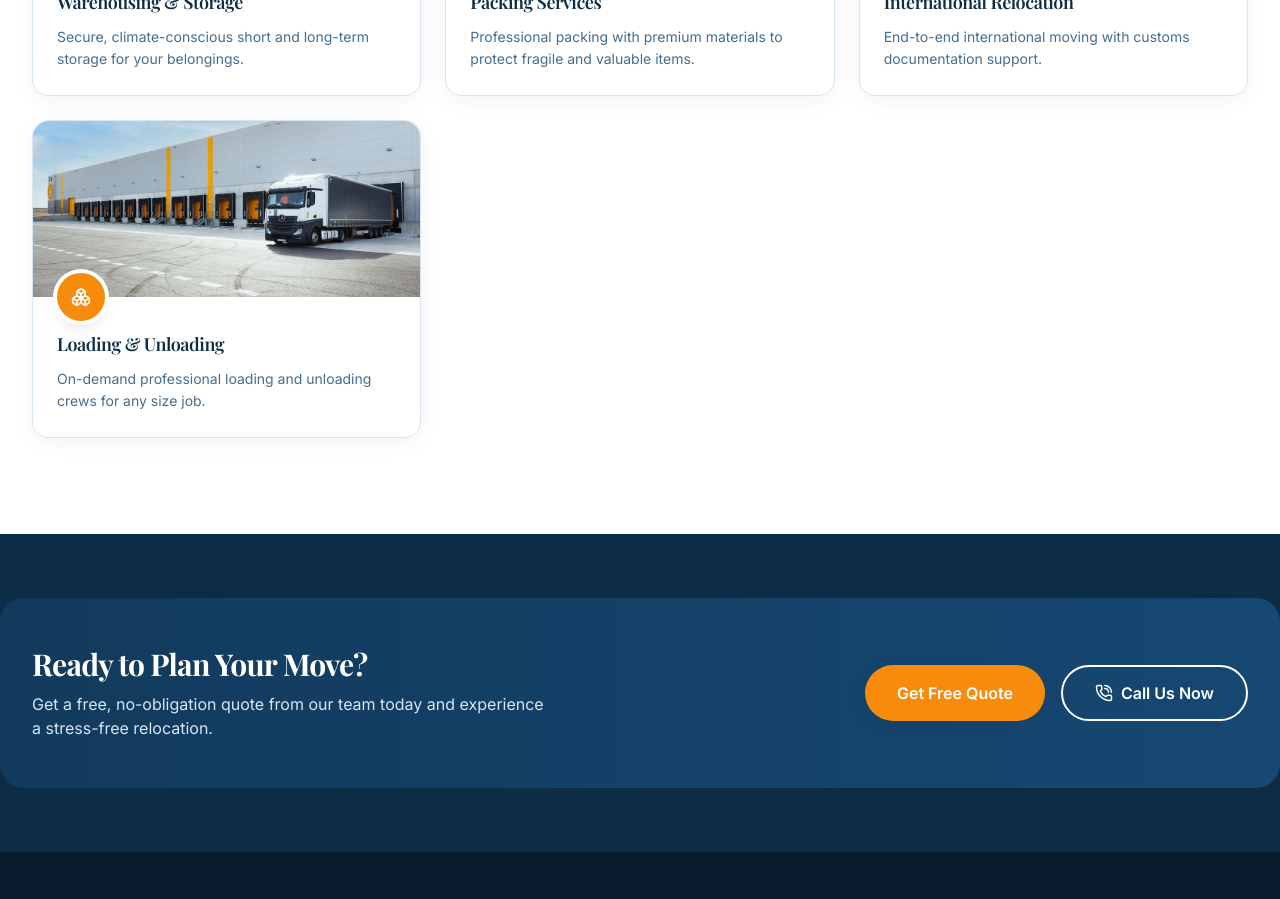
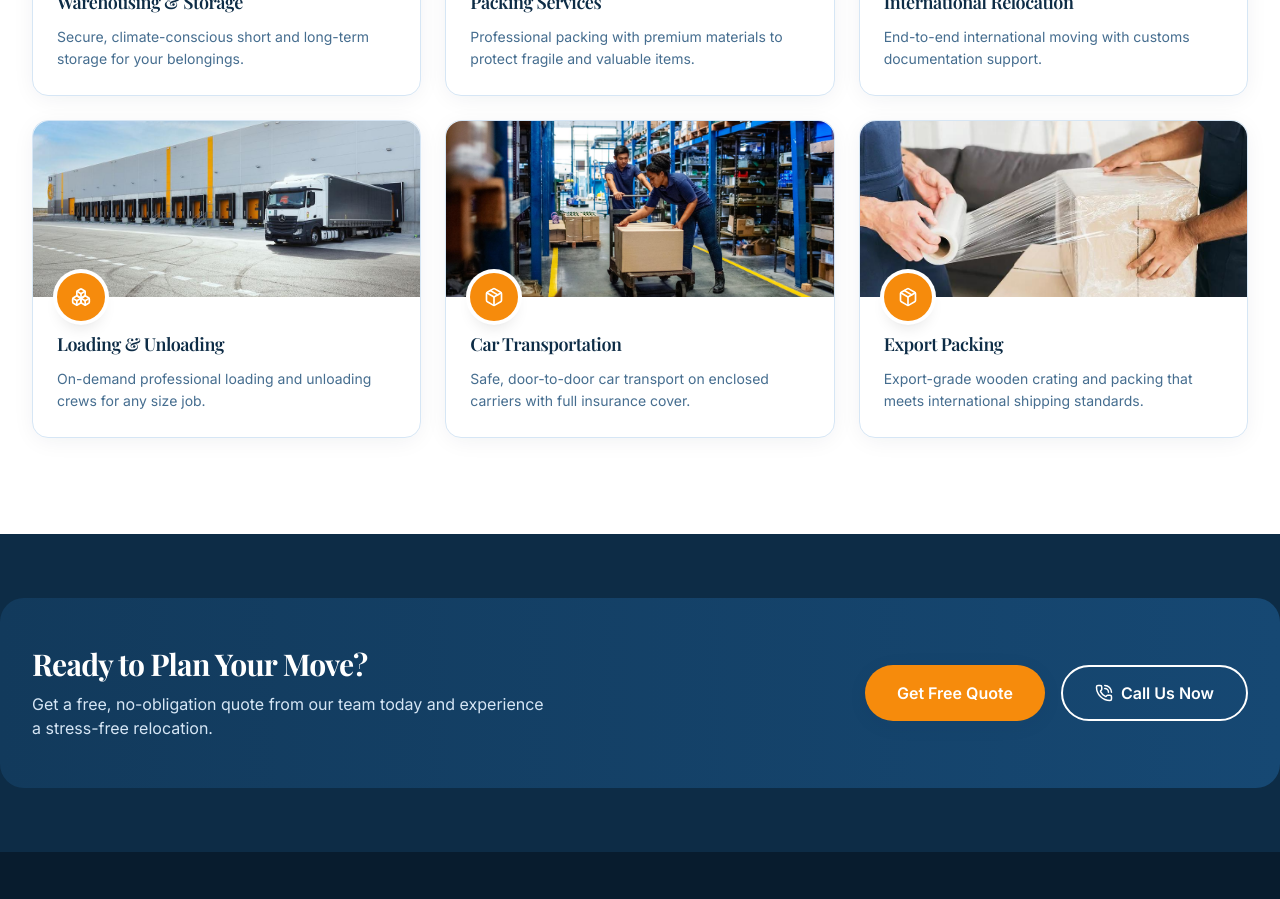
Before and after one commit to Luisant-git/Annai--Packers, a React (Vite) app in the folder frontend/: page /services in a window 1280 px wide. Shown: the part 1000-1899 px from the top of the page. Built offline with nearby package versions, Linux system fonts and the light colour scheme.

Commit message:
add car transportation and export packing services

```diff
--- a/frontend/src/data/services.js
+++ b/frontend/src/data/services.js
@@ -5,6 +5,8 @@ import packingServices from '@/assets/chooseus-img4.jpg'
 import officeCorporateRelocation from '@/assets/img4.jpeg'
 import warehousingStorage from '@/assets/img1.jpeg'
 import loadingUnloading from '@/assets/img6.jpeg'
+import carTransportation from '@/assets/img3.jpeg'
+import exportPacking from '@/assets/img13.jpeg'
 
 export const SERVICES = [
   {
@@ -126,6 +128,40 @@ export const SERVICES = [
     ],
     order: 7,
   },
+  {
+    id: 'car-transportation',
+    title: 'Car Transportation',
+    slug: 'car-transportation',
+    shortDesc: 'Safe, door-to-door car transport on enclosed carriers with full insurance cover.',
+    description:
+      'Relocating your car to a new city? Our dedicated car transportation service uses enclosed, GPS-tracked carriers and experienced drivers to move your vehicle safely without adding wear or mileage.\n\nEvery car is inspected and photographed before loading and after delivery, and covered by comprehensive transit insurance for complete peace of mind.',
+    icon: 'Car',
+    coverImage: carTransportation,
+    highlights: [
+      'Enclosed, GPS-tracked car carriers',
+      'Comprehensive transit insurance',
+      'Photographic condition report at pickup & delivery',
+      'Door-to-door scheduling',
+    ],
+    order: 8,
+  },
+  {
+    id: 'export-packing',
+    title: 'Export Packing',
+    slug: 'export-packing',
+    shortDesc: 'Export-grade wooden crating and packing that meets international shipping standards.',
+    description:
+      'Shipping goods overseas requires packing that can withstand long transit times, handling and customs inspection. Our export packing team builds ISPM-15 compliant wooden crates and uses moisture-resistant, shock-absorbent materials for fragile and high-value cargo.\n\nWe prepare shipments for sea and air freight and coordinate with your freight forwarder to keep documentation and packing specifications aligned.',
+    icon: 'Package',
+    coverImage: exportPacking,
+    highlights: [
+      'ISPM-15 compliant wooden crating',
+      'Moisture-resistant, shock-absorbent packing',
+      'Sea & air freight ready',
+      'Freight forwarder coordination',
+    ],
+    order: 9,
+  },
 ]
 
 export const getServices = () => SERVICES
--- a/frontend/src/pages/ServiceDetails.jsx
+++ b/frontend/src/pages/ServiceDetails.jsx
@@ -8,6 +8,7 @@ import NotFound from '@/pages/NotFound'
 import { SERVICES, getServiceBySlug } from '@/data/services'
 import { getIcon } from '@/utils/iconMap'
 import { COMPANY } from '@/utils/constants'
+import { getContactHref, isWaMe } from '@/utils/contactLinks'
 
 export default function ServiceDetails() {
   const { slug } = useParams()
```
